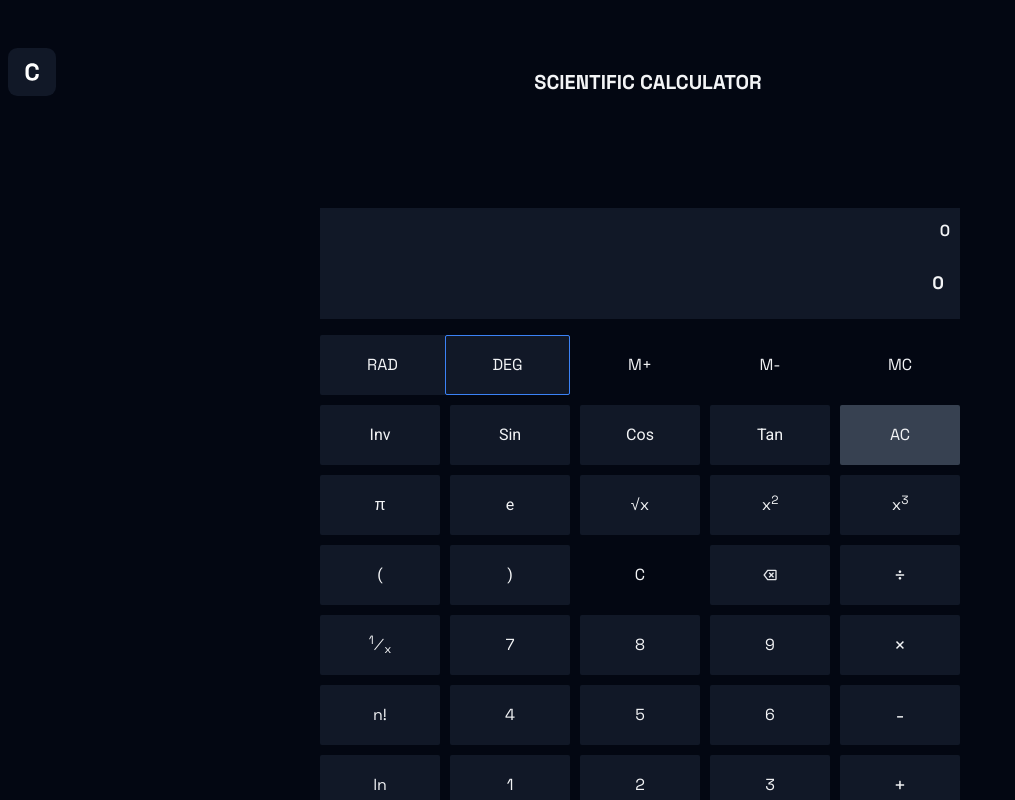
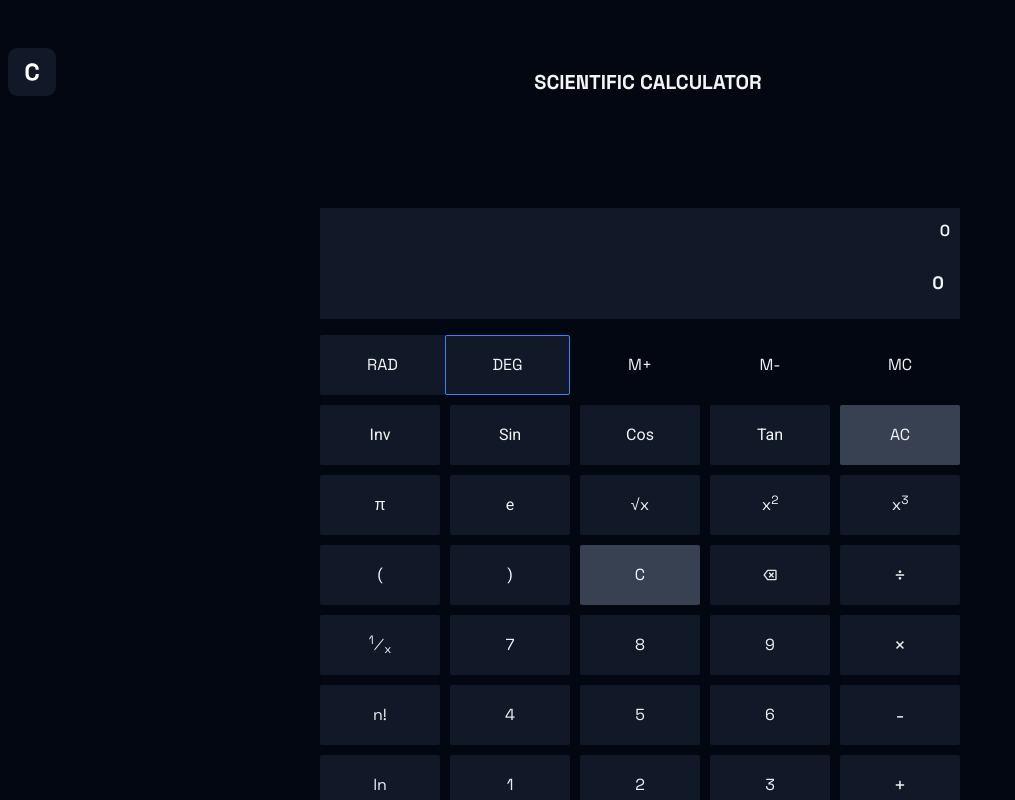
Before and after one commit to blueorionn/calculator, a Next.js app: page /scientific in a window 1280 px wide. Shown: the top 800 px of the page, without its empty margins (0-1015 px from the left). Built offline with nearby package versions, Linux system fonts and the light colour scheme.

Commit message:
added clear button logic

```diff
--- a/src/calculators/scientific/CalculatorLogic.ts
+++ b/src/calculators/scientific/CalculatorLogic.ts
@@ -168,6 +168,9 @@ export function reducer(
         currentOperand: `${state.currentOperand.slice(0, -1)}`,
       };
 
+    case "CLEAR":
+      return { ...state, currentOperand: "0" };
+
     case "CLEAR_ALL":
       return INITIAL_STATE;
 
--- a/src/calculators/scientific/ScientificCalculator.tsx
+++ b/src/calculators/scientific/ScientificCalculator.tsx
@@ -21,6 +21,7 @@ import {
   EvaluateButton,
   ClearAllButton,
   DeleteButton,
+  ClearButton,
 } from "./components/FunctionButton";
 import {
   PiButton,
@@ -89,7 +90,7 @@ export default function ScientificCalculator() {
               <div aria-label="row_one" className="grid grid-cols-5 gap-2.5">
                 <ParenthesisLeft />
                 <ParenthesisRight />
-                <button type="button">C</button>
+                <ClearButton dispatch={dispatch} />
                 <DeleteButton dispatch={dispatch} />
                 <DivisionButton dispatch={dispatch} />
               </div>
--- a/src/calculators/scientific/SharedTypes.ts
+++ b/src/calculators/scientific/SharedTypes.ts
@@ -30,6 +30,7 @@ export type CalculatorActionType =
       type: "TRIG_OPERATION";
       operation: "sin" | "cos" | "tan" | "cosec" | "sec" | "cot";
     }
+  | { type: "CLEAR" }
   | { type: "CLEAR_ALL" }
   | { type: "DELETE" }
   | { type: "EVALUATE" };
--- a/src/calculators/scientific/components/FunctionButton.tsx
+++ b/src/calculators/scientific/components/FunctionButton.tsx
@@ -40,6 +40,25 @@ export function ClearAllButton({
   );
 }
 
+export function ClearButton({
+  dispatch,
+}: {
+  dispatch: ActionDispatch<[action: CalculatorActionType]>;
+}) {
+  return (
+    <>
+      <button
+        type="button"
+        onClick={() => dispatch({ type: "CLEAR" })}
+        className="bg-gray-700 flex justify-center items-center rounded-sm py-4 hover:bg-gray-800 transition-all duration-100"
+      >
+        <span className="sr-only">clear</span>
+        <span className={`${spaceGrotesk.className}`}>C</span>
+      </button>
+    </>
+  );
+}
+
 export function DeleteButton({
   dispatch,
 }: {
```
